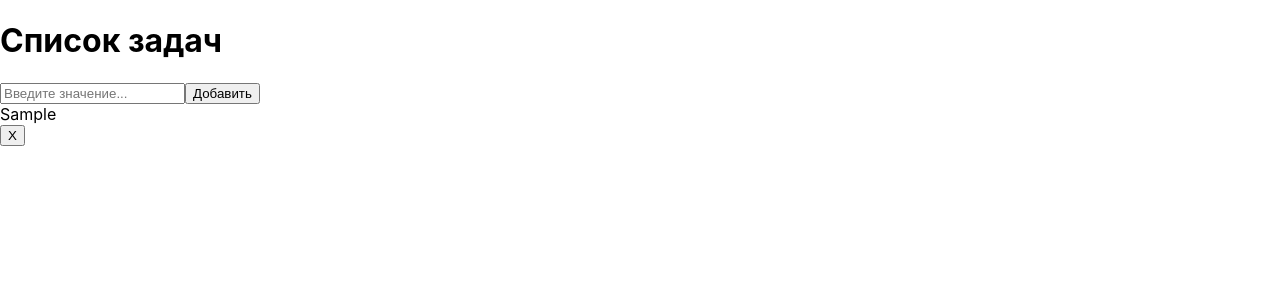
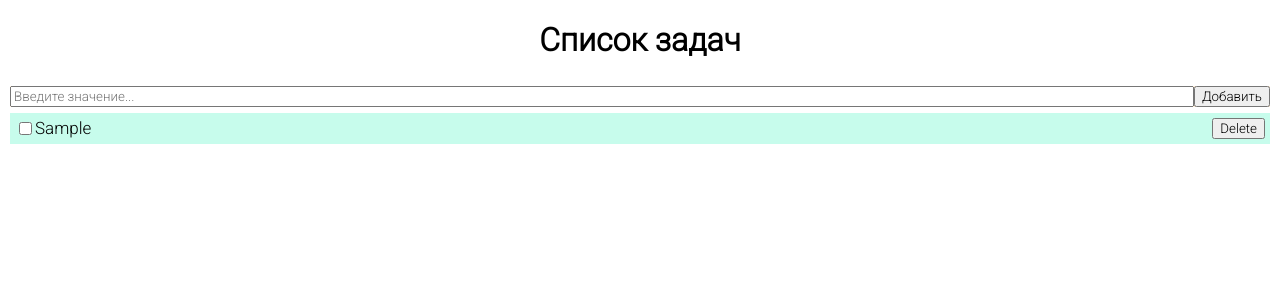
Before and after one commit to vokanev/to-do-list-react, a React (Create React App) app: page / in a window 1280 px wide. Both pictures are taken after typing "Sample" into the empty fields and a click on the button "Добавить". Shown: the top 300 px of the page. Built offline with nearby package versions, Linux system fonts and the light colour scheme.

Commit message:
working example

```diff
--- /dev/null
+++ b/src/App.css
@@ -0,0 +1,19 @@
+@import url('https://fonts.googleapis.com/css2?family=Roboto:wght@100;300&display=swap');
+
+* {
+    font-family: 'Roboto', sans-serif;
+}
+
+.App {
+    display: flex;
+    flex-direction: column;
+    align-items: stretch;
+}
+
+.list {
+    display: flex;
+    flex-direction: column;
+    align-items: stretch;
+
+    list-style-type: none;
+}
--- a/src/App.js
+++ b/src/App.js
@@ -2,6 +2,7 @@ import {useReducer} from 'react';
 
 import ActionItem from './components/action_item/ActionItem';
 import ActionsList from './components/actions_list/ActionsList';
+import './App.css';
 import AddAction from './components/add_action/AddAction';
 import Title from './components/title/Title';
 import {Context} from './context';
@@ -10,10 +11,7 @@ import TodoList from './TodoList';
 import { useState } from 'react';
 
 function App() {
-  // const [state, dispatch] = useReducer(reducer, [
-  //   {title: 'task1', id: 1, completed: false},
-  //   {title: 'task2', id: 2, completed: true}
-  // ])
+  // const [state, dispatch] = useReducer(reducer, [])
   const [todos, setTodos] = useState([]);
 
   const addTask = (userInput) => {
@@ -40,10 +38,12 @@ function App() {
   }
 
   return (<Context.Provider value = {{
+      // dispatch
     }}>
       <div className = 'App'>
         <Title text ='Список задач' />
         <AddAction addTask={addTask}/>
+        <div className='list'>
           {todos.map((todo) => {
             return (
               <ActionItem
@@ -55,6 +55,7 @@ function App() {
               )
             })}
         </div>
+      </div>
 
     </Context.Provider>);
 }
--- a/src/components/action_item/ActionItem.jsx
+++ b/src/components/action_item/ActionItem.jsx
@@ -1,16 +1,21 @@
 import React, { useContext } from "react";
+import styles from './ActionItem.module.css'
 
 function ActionItem({ todo, toggleTask, removeTask}) {
+    let textStyle = styles.itemText;
+    if (todo.complete) {
+        textStyle = textStyle + " " + styles.strike;
+    }
     return (
-        <div key={todo.id} className="item-todo">
+        <div key={todo.id} className={styles.itemTodo}>
+            <input type="checkbox" value={todo.complete} onChange={() => toggleTask(todo.id)} />
             <div
-                className={todo.complete ? "item-text strike" : "item-text"}
-                onClick={() => toggleTask(todo.id)}
+                className={textStyle}
                 >
                 {todo.task}
             </div>
             <button className="item-delete" onClick={() => removeTask(todo.id)}>
-                X
+                Delete
             </button>
         </div>
     );
--- a/src/components/action_item/ActionItem.module.css
+++ b/src/components/action_item/ActionItem.module.css
@@ -0,0 +1,19 @@
+.itemTodo {
+    border: none;
+    background-color: #c7fcec;
+    align-items: center;
+    display: flex;
+    justify-content: space-between;
+    margin: 1px 10px;
+    padding: 5px;
+    font-size: 17px;
+}
+
+.itemText {
+    flex-grow: 1;
+    margin: 0;
+}
+
+.strike {
+    text-decoration: line-through;
+}
--- a/src/components/add_action/AddAction.jsx
+++ b/src/components/add_action/AddAction.jsx
@@ -1,19 +1,9 @@
 import React, { useContext, useState } from "react";
+import styles from './AddAction.module.css'
 import { Context } from '../../context';
 
 const AddAction = ({addTask}) => {
-  // const { dispatch } = useContext(Context);
   const [userInput, setUserInput] = useState('');
-
-  // const addTodo = event => {
-  //   if (event.key === 'Enter') {
-  //     dispatch({
-  //       type: 'add',
-  //       payload: todoTitle
-  //     })
-  //     setTodoTitle('')
-  //   }
-  // }
 
   const handleSubmit = (event) => {
     event.preventDefault()
@@ -31,8 +21,9 @@ const AddAction = ({addTask}) => {
   }
 
   return (
-    <form onSubmit={handleSubmit}>
+    <form className={ styles.inputForm } onSubmit={handleSubmit}>
       <input
+      className={styles.newActionName}
       value={userInput}
       type='text'
       onChange={handleChange}
--- a/src/components/add_action/AddAction.module.css
+++ b/src/components/add_action/AddAction.module.css
@@ -0,0 +1,9 @@
+.inputForm {
+    display: flex;
+    background-color: antiquewhite;
+    margin: 5px 10px;
+}
+
+.newActionName {
+    flex-grow: 1;
+}
--- a/src/components/title/Title.jsx
+++ b/src/components/title/Title.jsx
@@ -1,17 +1,13 @@
 import React, { useState } from "react";
+import styles from './Title.module.css';
 
 function Title({ text }) {
     const [headerText, setHeaderText] = useState(text);
     const [isEditing, setIsEditing] = useState(false);
 
-    const handleKeyDown = (event) => {
-        if (event.key === 'Enter') {
-            setIsEditing(false);
-        }
-    };
 
     return (
-        <h1>
+        <h1 className={styles.title}>
             {headerText}
         </h1>
     );
--- a/src/components/title/Title.module.css
+++ b/src/components/title/Title.module.css
@@ -0,0 +1,3 @@
+.title {
+    align-self: center;
+}
```
Also changed, not shown: 1 other file (tests, documents, lock files or other folders). Lines whose indentation alone changed are shown as unchanged.
